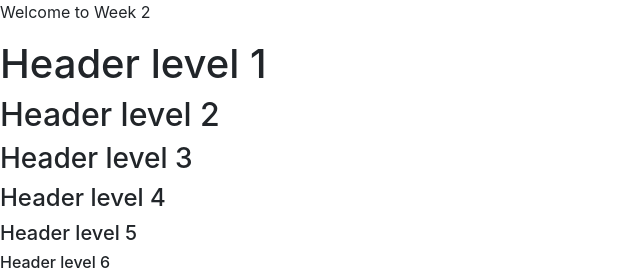
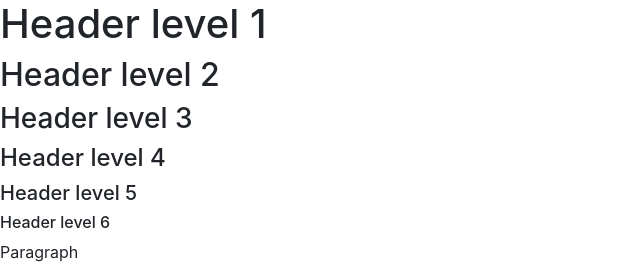
Before and after one commit to EricPoitras/EDPS6560, a plain HTML site: page Week2/index.html in a window 1280 px wide. Shown: the top 277 px of the page, without its empty margins (0-640 px from the left). Drawn offline with nearby package versions, Linux system fonts and the light colour scheme.

Commit message:
Update to the index.html

```diff
--- a/Week2/index.html
+++ b/Week2/index.html
@@ -53,7 +53,7 @@ Example of Block-Level HTML Elements
                 <!-- Most elements have a default display value, either block or inline. You can view these display properties using the developer tools in Chrome. -->
 
                 <!-- The following elements are referred to as block-level elements - they take the full width available of the page and start on a new line -->
-                <p>Welcome to Week 2</p>
+
 
                 <!-- Headers Level 1 to 6 -->
                 <h1>Header level 1</h1>
```
